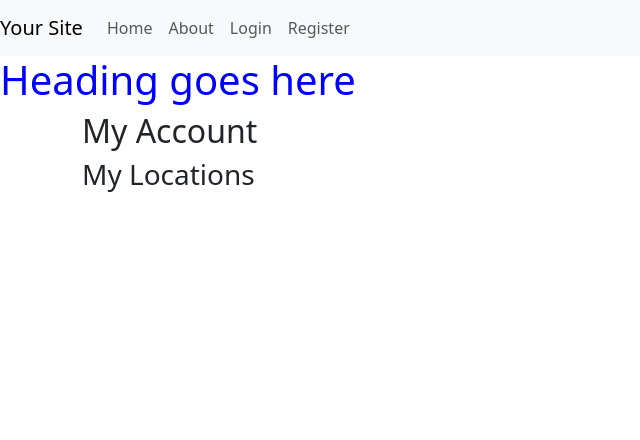
After one commit to Karl-Ryan0/foragers-friend, a Django app: template templates/account/my_account.html in a window 1280 px wide. The commit adds this page. Shown: the top 440 px of the page, without its empty margins (0-640 px from the left). Run offline with Django 3.2, Linux system fonts and the light colour scheme; the template is opened without the code that fills it, so the values that code supplies are empty.

Commit message:
add basic my account page

```diff
--- a/foragersFriend/settings.py
+++ b/foragersFriend/settings.py
@@ -20,7 +20,7 @@ BASE_DIR = Path(__file__).resolve().parent.parent
 TEMPLATES_DIR = os.path.join(BASE_DIR, 'templates')
 
 CSRF_TRUSTED_ORIGINS = [
-    'https://8000-karlryan0-foragersfrien-ardtm131x7a.ws-eu105.gitpod.io']
+    'https://8000-karlryan0-foragersfrien-ardtm131x7a.ws-eu106.gitpod.io']
 
 # Quick-start development settings - unsuitable for production
 # See https://docs.djangoproject.com/en/3.2/howto/deployment/checklist/
@@ -31,7 +31,7 @@ SECRET_KEY = '(wgq&6oz40p0^vzc0aia=e$2qox*3j&qdo04t8^*eta4l0!n^f'
 # SECURITY WARNING: don't run with debug turned on in production!
 DEBUG = True
 
-ALLOWED_HOSTS = ['8000-karlryan0-foragersfrien-ardtm131x7a.ws-eu105.gitpod.io', 'localhost', 'foragers-friend-5b6ca9d8e935.herokuapp.com']
+ALLOWED_HOSTS = ['8000-karlryan0-foragersfrien-ardtm131x7a.ws-eu106.gitpod.io', 'localhost', 'foragers-friend-5b6ca9d8e935.herokuapp.com']
 
 
 # Application definition
--- a/maps/models.py
+++ b/maps/models.py
@@ -23,6 +23,7 @@ class Location(models.Model):
     longitude = models.DecimalField(max_digits=9, decimal_places=6, null=True)
     verified = models.BooleanField(default=False)
     created_on = models.DateTimeField(default=datetime.now, blank=True)
+    user = models.ForeignKey(User, on_delete=models.CASCADE, null=True)
 
     def __str__(self):
         return self.name
--- a/maps/urls.py
+++ b/maps/urls.py
@@ -12,5 +12,6 @@ urlpatterns = [
     path('account/login_success/', views.login_success, name='login_success'),
     path('account/logout_success/', views.logout_success, name='logout_success'),
     path('signup/', views.register, name='signup'),
+    path('account/my_account/', views.my_account, name='my_account'),
 
 ]
--- /dev/null
+++ b/templates/account/my_account.html
@@ -0,0 +1,12 @@
+{% extends "base.html" %}
+{% block content %}
+  <div class="container">
+    <h2>My Account</h2>
+    <h3>My Locations</h3>
+    <ul>
+      {% for location in locations %}
+        <li>{{ location.name }} - {{ location.description }}</li>
+      {% endfor %}
+    </ul>
+  </div>
+{% endblock %}
--- a/templates/base.html
+++ b/templates/base.html
@@ -31,6 +31,9 @@
                         <a class="nav-link" href="{% url 'about' %}">About</a>
                     </li>
                     {% if user.is_authenticated %}
+                    <li class="nav-item">
+                        <a class="nav-link" href="{% url 'my_account' %}">My Account</a>
+                    </li>
                     <li class="nav-item">
                         <a class="nav-link" href="{% url 'account_logout' %}">Logout</a>
                     </li>
```
Also changed, not shown: maps/views.py (+8 -0 lines), maps/migrations/0008_location_user.py (added).
